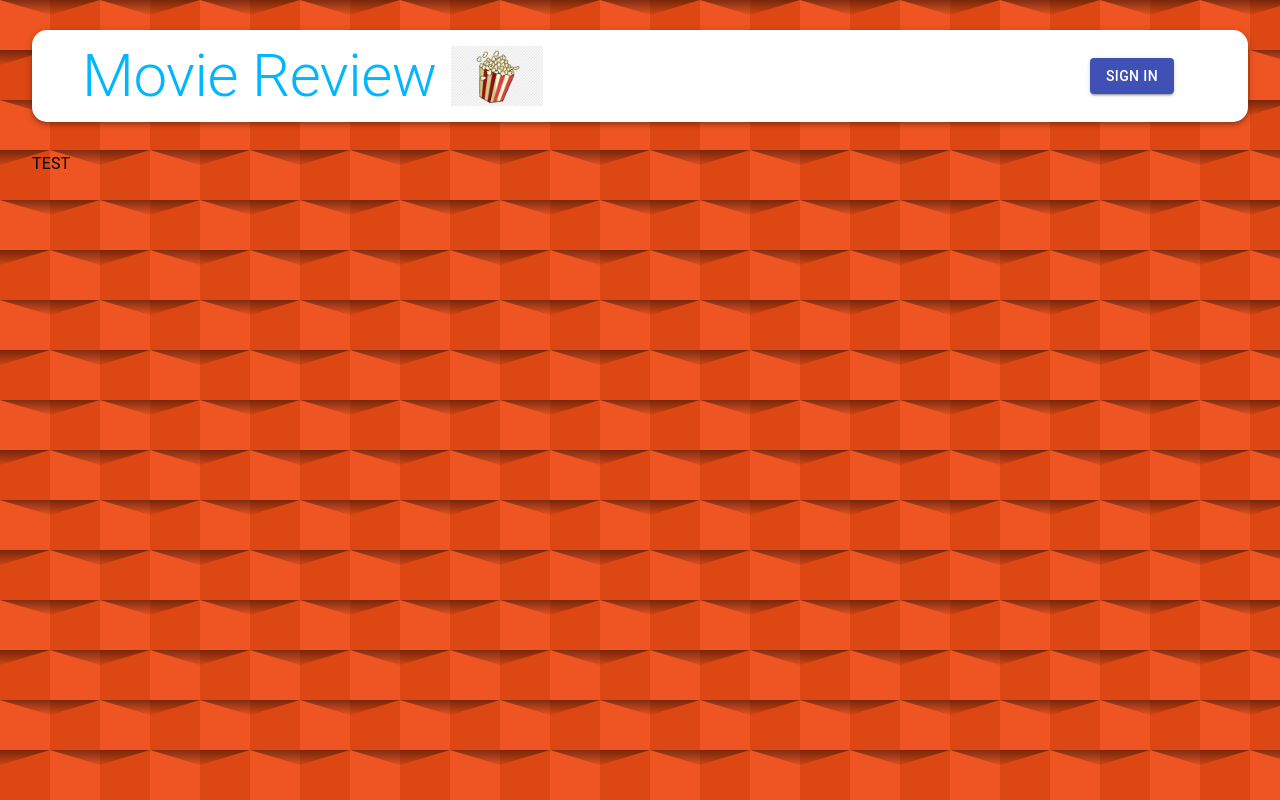
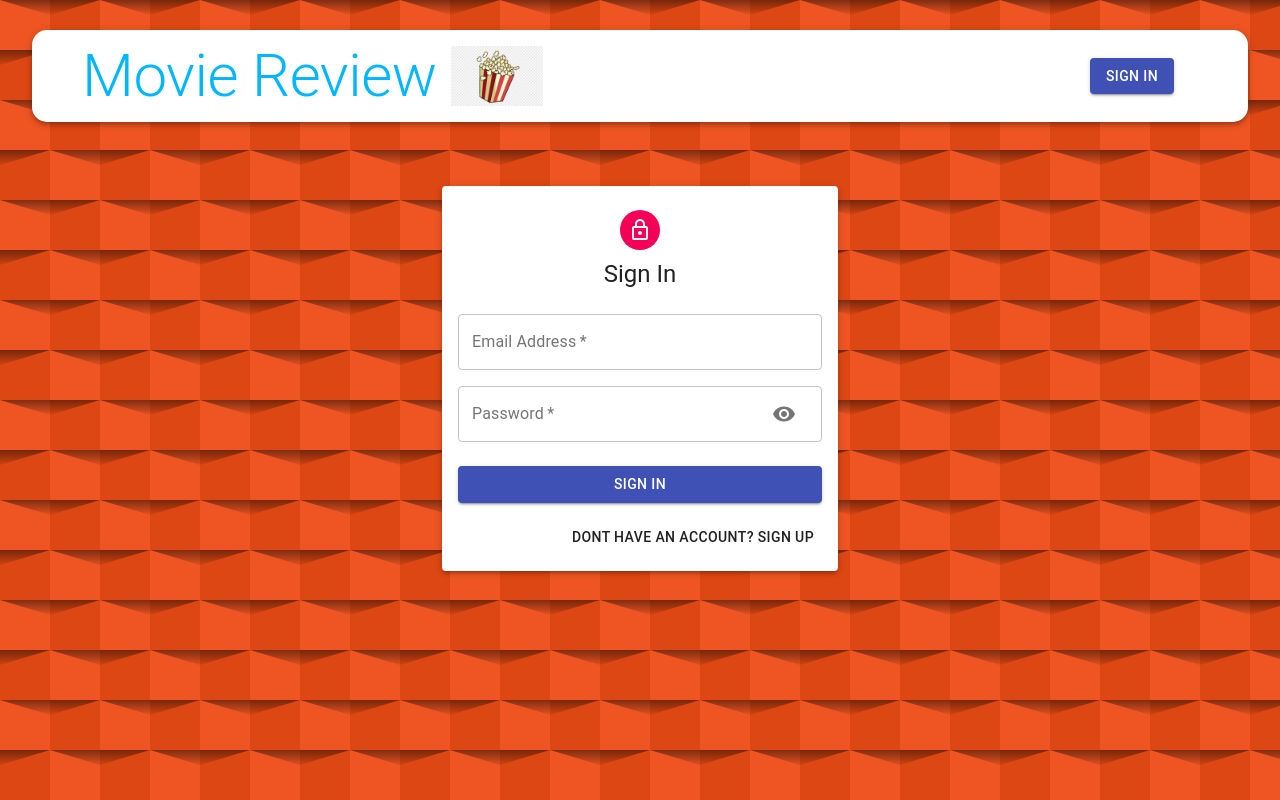
Before and after one commit to Kenndy12/Movie-Review, a React (Create React App) app in the folder client/: page /auth in a window 1280 px wide. Built offline with nearby package versions, Linux system fonts and the light colour scheme.

Commit message:
Added sign in and signup form

```diff
--- a/client/src/components/Auth/Auth.js
+++ b/client/src/components/Auth/Auth.js
@@ -1,13 +1,62 @@
-import { Typography } from "@material-ui/core";
-import React from "react";
+import React, { useState } from "react";
+import { Avatar, Button, Paper, Grid, Typography, Container } from '@material-ui/core';
+import LockOutlinedIcon from '@material-ui/icons/LockOutlined';
+import useStyles from './styles';
+import Input from './Input';
 
 const Auth = () => {
-    const state = null;
+    const classes = useStyles();
+    const [ showPassword, setShowPassword] = useState(false);
+    const [ isSignUp, setIsSignUp] = useState(false);
 
+    const handleSubmit = () => {
+
+    };
+
+    const handleChange = () => {
+
+    };
+
+    const handleShowPassword = () => setShowPassword((prevShowPassword) => !prevShowPassword);
+
+    const switchMode = () => {
+        setIsSignUp((prevIsSignUp) => !prevIsSignUp);
+        handleShowPassword(false);
+    }
     return (
-        <div>
-            <Typography> TEST </Typography>
-        </div>
+       <Container component="main"  maxWidth="xs">
+            <Paper className={classes.paper} elevation={3}>
+                <Avatar className={classes.avatar}>
+                    <LockOutlinedIcon/>
+                </Avatar>
+                <Typography variant="h5">{isSignUp ? 'Sign Up' : 'Sign In'}</Typography>
+                <form className={classes.form} onSubmit={handleSubmit}>
+                    <Grid container spacing={2}>
+                        {
+                            isSignUp && (
+                                <>
+                                    <Input name="firstName" label="First Name" handleChange={handleChange} autoFocus half/>
+                                    <Input name="lastName" label="Last Name" handleChange={handleChange} half/>
+                                </>
+                            )
+                        }
+                        <Input name="email" label="Email Address" handleChange={handleChange} type="email"/>
+                        <Input name="password" label="Password" handleChange={handleChange} type={showPassword ? "text" : "password"} handleShowPassword={handleShowPassword}/>
+                        { isSignUp && <Input name="confirmPassword" label="repeatPassword" handleChange={handleChange} type="password"/>}
+                    </Grid>
+                    <Button type="submit" fullWidth variant="contained" color="primary" className={classes.submit}>
+                        { isSignUp ? "Sign Up" : "Sign In"}
+                    </Button>
+                    <Grid container justify="flex-end">
+                        <Grid item>
+                            <Button onClick={switchMode}>
+                                { isSignUp ? "Already have an account? Sign in" : "Dont have an account? Sign up"}
+                            </Button>
+                        </Grid>
+                    </Grid>
+                </form>
+            </Paper>
+       </Container>
     )
 }
 
--- /dev/null
+++ b/client/src/components/Auth/Input.js
@@ -0,0 +1,34 @@
+import React from 'react'
+import { TextField, Grid, InputAdornment, IconButton } from '@material-ui/core';
+
+import Visibility from '@material-ui/icons/Visibility';
+import VisibilityOff from '@material-ui/icons/VisibilityOff';
+
+const Input = ({ name, handleChange, label, half, autoFocus, type, handleShowPassword }) => {
+
+    return (
+        <Grid item xs={12} sm={half? 6 : 12}>
+            <TextField
+                name={name}
+                onChange={handleChange}
+                variant="outlined"
+                required
+                fullWidth
+                label={label}
+                autoFocus={autoFocus}
+                type={type}
+                InputProps={name === 'password' && {
+                    endAdornment: (
+                        <InputAdornment position="end">
+                            <IconButton onClick={handleShowPassword}>
+                                {type === 'password' ? <Visibility/> : <VisibilityOff/>}
+                            </IconButton>
+                        </InputAdornment>
+                    ),
+                }}
+            />
+        </Grid>
+    )
+}
+
+export default Input
--- a/client/src/components/Auth/styles.js
+++ b/client/src/components/Auth/styles.js
@@ -0,0 +1,30 @@
+import { makeStyles } from '@material-ui/core/styles';
+
+export default makeStyles((theme) => ({
+  paper: {
+    marginTop: theme.spacing(8),
+    display: 'flex',
+    flexDirection: 'column',
+    alignItems: 'center',
+    padding: theme.spacing(2),
+  },
+  root: {
+    '& .MuiTextField-root': {
+      margin: theme.spacing(1),
+    },
+  },
+  avatar: {
+    margin: theme.spacing(1),
+    backgroundColor: theme.palette.secondary.main,
+  },
+  form: {
+    width: '100%', // Fix IE 11 issue.
+    marginTop: theme.spacing(3),
+  },
+  submit: {
+    margin: theme.spacing(3, 0, 2),
+  },
+  googleButton: {
+    marginBottom: theme.spacing(2),
+  },
+}));
```
